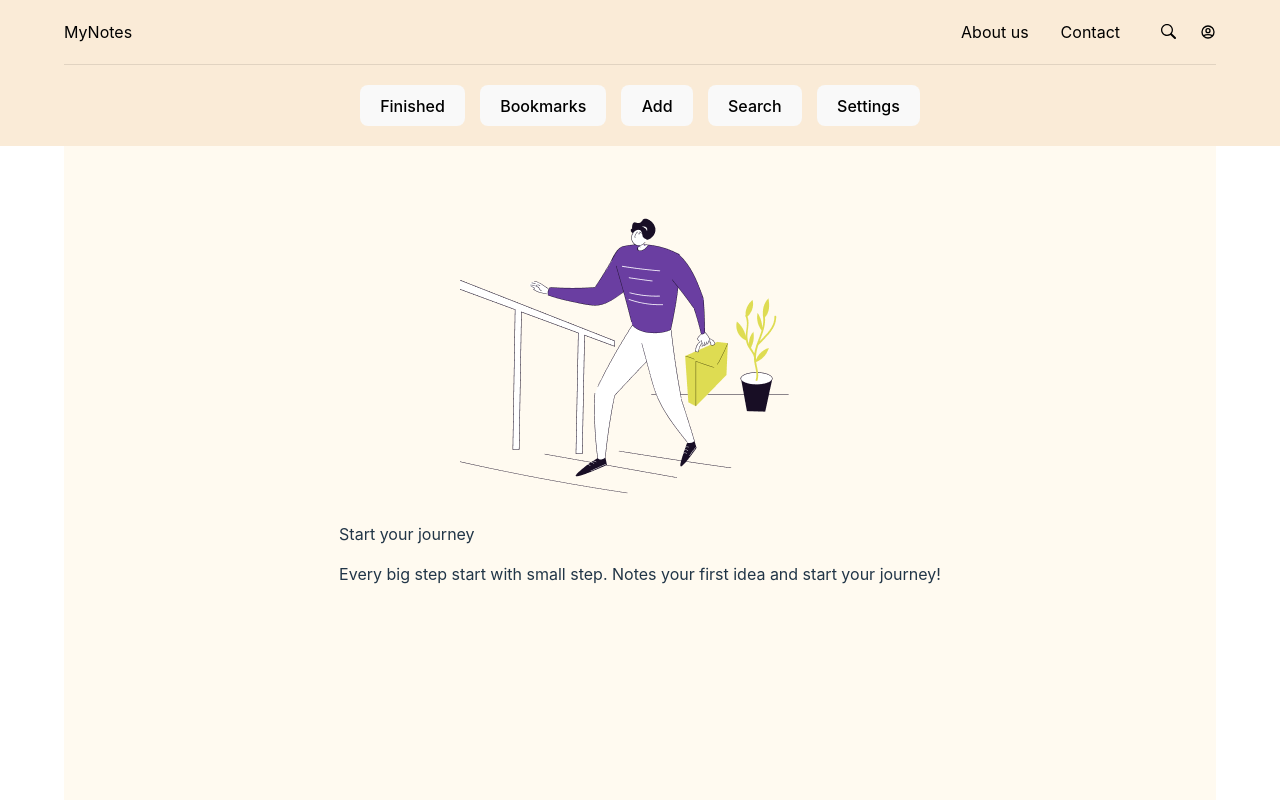
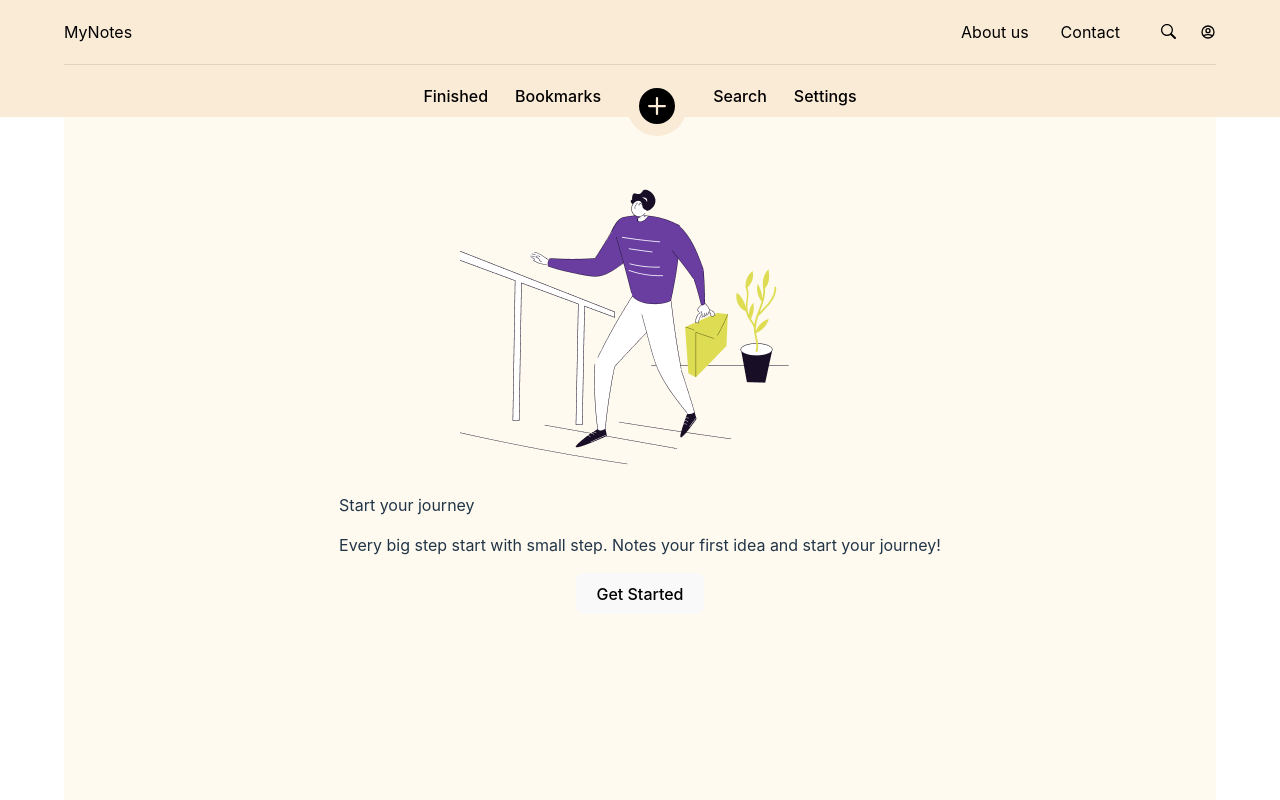
Before and after one commit to callmeoani/mynotes_app, a React (Vite) app: page / in a window 1280 px wide. Both pictures are taken after a click on the button "Continue". Built offline with nearby package versions, Linux system fonts and the light colour scheme.

Commit message:
creating the sub-navs

```diff
--- a/src/App.jsx
+++ b/src/App.jsx
@@ -30,7 +30,9 @@ function App() {
         <p>
           Note-Ta<span>king App</span>
         </p>
-        <button onClick={handleContinueClick}>Continue</button>
+        <button onClick={handleContinueClick} className="button">
+          Continue
+        </button>
       </div>
     );
   };
@@ -53,6 +55,7 @@ function App() {
                   and start your journey!
                 </p>
               </div>
+              <button className="button">Get Started</button>
             </div>
           </div>
         </LayoutGeneral>
--- a/src/components/containers/container_overall/ContainerOverall.jsx
+++ b/src/components/containers/container_overall/ContainerOverall.jsx
@@ -15,7 +15,7 @@ const ContainerOverall = ({ children }) => {
 };
 
 ContainerOverall.propTypes = {
-  children: PropTypes.func,
+  children: PropTypes.element,
 };
 
 export default ContainerOverall;
--- a/src/components/nav_bars/navbar_pry/NavbarPry.css
+++ b/src/components/nav_bars/navbar_pry/NavbarPry.css
@@ -34,6 +34,21 @@
   margin: 0;
 }
 
+.nav-button {
+  border: none;
+  background: none;
+  background-color: none;
+  color: black;
+  font-size: 1em;
+  font-weight: 500;
+  font-family: inherit;
+  cursor: pointer;
+  transition: border-color 0.25s;
+  display: flex;
+  justify-content: center;
+  align-items: center;
+}
+
 .extra-nav-items {
   display: flex;
   align-items: center;
@@ -41,19 +56,58 @@
   gap: 24px;
 }
 
+.add-button-container {
+  background-color: green;
+  display: flex;
+  justify-content: center;
+  align-items: center;
+  width: 70px;
+  /* height: 70px; */
+  position: relative;
+}
+
+.add-button {
+  /* background-color: red; */
+  background-color: antiquewhite;
+  display: flex;
+  justify-content: center;
+  align-items: center;
+  border-radius: 50%;
+  width: 60px;
+  height: 60px;
+  position: absolute;
+  top: -20px;
+}
+
 .navbar-two {
   display: flex;
   align-items: center;
   justify-content: center;
   padding: 20px 0;
+  padding-bottom: 10px;
+  /* background-color: antiquewhite; */
+}
+.navbar-two-inner {
+  display: flex;
+  /* align-items: center; */
+  /* justify-content: space-between; */
+  justify-content: center;
+  width: 100%;
+  /* padding: 20px 0; */
+  padding-bottom: 0px;
+  background-color: aqua;
 }
 
 .navbar-two-items {
   list-style-type: none;
   display: flex;
   align-items: center;
+  justify-content: center;
   margin: 0;
   padding: 0;
+  background-color: antiquewhite;
+  flex: 1;
+  width: 100%;
 }
 
 .navbar-two-items li {
--- a/src/components/nav_bars/navbar_pry/NavbarPry.jsx
+++ b/src/components/nav_bars/navbar_pry/NavbarPry.jsx
@@ -11,6 +11,7 @@
 import "./NavbarPry.css";
 import { HiOutlineUserCircle } from "react-icons/hi";
 import { GoSearch } from "react-icons/go";
+import { BsFillPlusCircleFill } from "react-icons/bs";
 
 const NavbarPry = () => {
   return (
@@ -33,23 +34,29 @@ const NavbarPry = () => {
           </section>
         </div>
         <div className="navbar-two">
+          <div className="navbar-two-inner">
             <ul className="navbar-two-items ">
               <li>
-              <button>Finished</button>
+                <button className="nav-button">Finished</button>
               </li>
               <li>
-              <button>Bookmarks</button>
+                <button className="nav-button">Bookmarks</button>
+              </li>
+
+              <li className="add-button-container">
+                <button className="nav-button add-button">
+                  <BsFillPlusCircleFill size={36} />
+                </button>
+              </li>
+
+              <li>
+                <button className="nav-button">Search</button>
               </li>
               <li>
-              <button>Add</button>
-            </li>
-            <li>
-              <button>Search</button>
-            </li>
-            <li>
-              <button>Settings</button>
+                <button className="nav-button">Settings</button>
               </li>
             </ul>
+          </div>
         </div>
       </div>
     </>
--- a/src/index.css
+++ b/src/index.css
@@ -37,7 +37,7 @@ h1 {
   line-height: 1.1;
 }
 
-button {
+.button {
   border-radius: 8px;
   border: 1px solid transparent;
   padding: 0.6em 1.2em;
@@ -48,11 +48,11 @@ button {
   cursor: pointer;
   transition: border-color 0.25s;
 }
-button:hover {
+.button:hover {
   border-color: #646cff;
 }
-button:focus,
-button:focus-visible {
+.button:focus,
+.button:focus-visible {
   outline: 4px auto -webkit-focus-ring-color;
 }
 
@@ -64,7 +64,7 @@ button:focus-visible {
   a:hover {
     color: #747bff;
   }
-  button {
+  .button {
     background-color: #f9f9f9;
   }
 }
--- a/src/layouts/layout_general/LayoutGeneral.jsx
+++ b/src/layouts/layout_general/LayoutGeneral.jsx
@@ -22,7 +22,7 @@ const LayoutGeneral = ({ children }) => {
 };
 
 LayoutGeneral.propTypes = {
-  children: PropTypes.func,
+  children: PropTypes.element,
 };
 
 export default LayoutGeneral;
```
Lines whose indentation alone changed are shown as unchanged.
